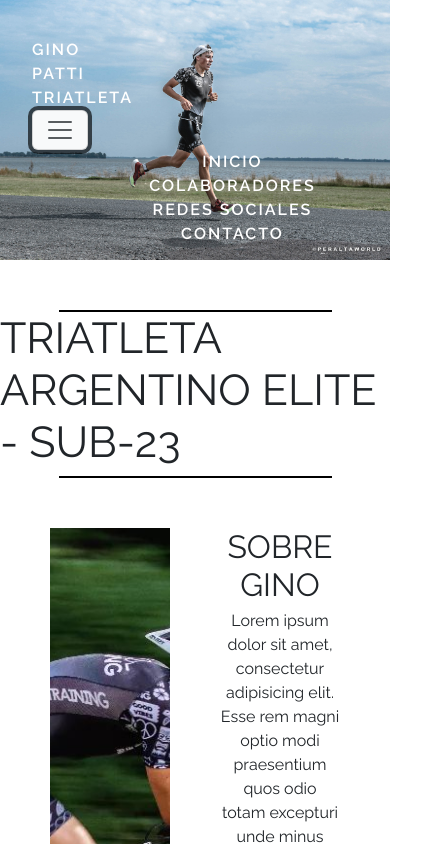
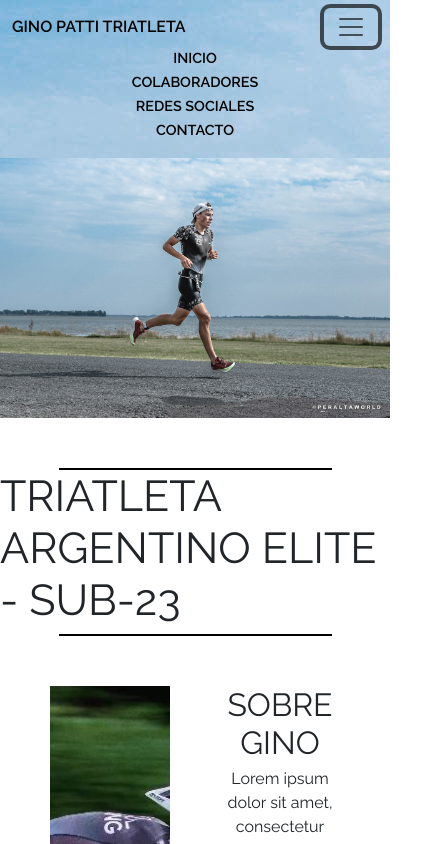
Before and after one commit to ginopatti20/ginopattitriatleta, a plain HTML site: page index.html in a window 390 px wide. Both pictures are taken after a click on the button "Toggle navigation". Shown: the top 844 px of the page, 445 px wide, since content can reach past the window. Drawn offline with nearby package versions, Linux system fonts and the light colour scheme.

Commit message:
Media query for header

```diff
--- a/index.html
+++ b/index.html
@@ -8,21 +8,20 @@
     <link rel="stylesheet" href="css/style.css">
     <title>Gino Patti Triatleta</title>
 </head>
-
 <body>
     <header>
         <nav class="navbar navbar-expand-lg">
             <div class="container-fluid">
-                    <a href="#" class="logo" style="margin-right: 300px;">GINO PATTI TRIATLETA</a>
-                    <button class="navbar-toggler bg-light" type="button" data-bs-toggle="collapse" data-bs-target="#navbarSupportedContent" aria-controls="navbarSupportedContent" aria-expanded="false" aria-label="Toggle navigation">
+                    <a href="#" class="logo">GINO PATTI TRIATLETA</a>
+                    <button class="navbar-toggler" type="button" data-bs-toggle="collapse" data-bs-target="#navbarSupportedContent" aria-controls="navbarSupportedContent" aria-expanded="false" aria-label="Toggle navigation" style="border: none;">
                         <span class="navbar-toggler-icon"></span>
                     </button>
                 <div class="collapse navbar-collapse" id="navbarSupportedContent">
                     <ul class="navbar-nav me-auto mb-2 mb-lg-0">
-                        <li class="nav-item"><a href="#" style="font-family: 'Raleway', sans-serif;">Inicio</a></li>
-                        <li class="nav-item"><a href="#colaboradores" style="font-family: 'Raleway', sans-serif;">Colaboradores</a></li>
-                        <li class="nav-item"><a href="#redessociales" style="font-family: 'Raleway', sans-serif;">Redes Sociales</a></li>
-                        <li class="nav-item"><a href="#contacto" style="font-family: 'Raleway', sans-serif;">Contacto</a></li>
+                        <li class="nav-item"><a href="#">Inicio</a></li>
+                        <li class="nav-item"><a href="#colaboradores">Colaboradores</a></li>
+                        <li class="nav-item"><a href="#redessociales">Redes Sociales</a></li>
+                        <li class="nav-item"><a href="#contacto">Contacto</a></li>
                     </ul>
                 </div>
             </div>
@@ -122,7 +121,7 @@
         <br>
     </div>
     <section class="zona6">
-        <form action="https://formsubmit.co/ginopatti.triatlon@gmail.com" method="POST">
+        <form class="form" action="https://formsubmit.co/ginopatti.triatlon@gmail.com" method="POST">
             <h3>¡Contacto!</h3>
             <div class="mb-3">
               <input type="text" class="form-control" id="exampleInputName" aria-describedby="emailHelp" placeholder="Nombre" name="name">
@@ -142,14 +141,12 @@
         <h3>Sitio diseñado y creado por Gino Patti.</h3>
         <p>Todos los derechos reservados.</p>
         <div class="redesSociales-footer">
-            <a href="#"><i class="fa-brands fa-instagram"></i></a>
+            <a href="https://www.instagram.com/ginopatti/"><i class="fa-brands fa-instagram"></i></a>
             <a href="#"><i class="fa-brands fa-square-facebook"></i></a>
             <a href="#"><i class="fa-brands fa-youtube"></i></a>
             <a href="#"><i class="fa-brands fa-strava"></i></a>
-
         </div>
     </footer>
-
 	<script src="javascript.js"></script>
     <script src="https://kit.fontawesome.com/635fc60403.js" crossorigin="anonymous"></script>
     <script src="https://cdn.jsdelivr.net/npm/bootstrap@5.3.0-alpha1/dist/js/bootstrap.bundle.min.js" integrity="sha384-w76AqPfDkMBDXo30jS1Sgez6pr3x5MlQ1ZAGC+nuZB+EYdgRZgiwxhTBTkF7CXvN" crossorigin="anonymous"></script>
--- a/scss/_header.scss
+++ b/scss/_header.scss
@@ -1,3 +1,4 @@
+@media (min-width: 768px) and (max-width: 1524px){
     header{
         position: fixed;
         top: 0;
@@ -28,6 +29,7 @@ header{
             letter-spacing: 2px;
             transition: 1.5s;
             text-decoration: none;
+            margin-right: 300px;
         }
         .logo:hover{
             color: #000;
@@ -35,11 +37,6 @@ header{
             font-size: larger;
         }
     }
-header.abajo{
-    background: #fff;
-    padding: 15px 20px;
-}
-
     header ul li{
         list-style: none;
     }
@@ -59,7 +56,38 @@ header ul li a:hover{
         font-size: larger;
         transition: .5s;
     }
+    header.abajo{
+        background: #fff;
+        padding: 15px 20px;
+    }
     header.abajo .logo,
     header.abajo ul li a{
         color: #000;
     }
+}
+
+@media (min-width: 320px) and (max-width: 767px) {
+    header{
+        display: flex;
+        text-align: center;
+        justify-content: space-around;
+        background-image: url(/imagenes/MPW_2507.jpg);
+    }
+    header ul li a{
+        text-decoration: none;
+        font-weight: 600;
+        color: #000;
+        text-transform: uppercase;
+        font-size: .9em;
+    }
+    header .logo{
+        text-decoration: none;
+        color: black;
+        font-weight: 700;
+        font-size: 1em;
+        text-align: center;
+    }
+    header button{
+        margin-left: 20px;
+    }
+}
--- a/scss/_zona1.scss
+++ b/scss/_zona1.scss
@@ -1,6 +1,8 @@
 .zona1{
     img{
+        object-fit: cover;
         width: 100%;
-        object-fit: cover;
     }
 }
+@media (min-width: 320px) and (max-width: 767px) {
+}
--- a/scss/_zona6.scss
+++ b/scss/_zona6.scss
@@ -17,3 +17,14 @@
         }
     }
 }
+@media (min-width: 320px) and (max-width: 767px) {
+    .zona6{
+        .form{
+            .mb-3{
+                .form-control{
+                    width: 200px;
+                }
+            }
+        }
+    }
+}
```
Also changed, not shown: css/style.css, 1 other file. Lines whose indentation alone changed are shown as unchanged.
